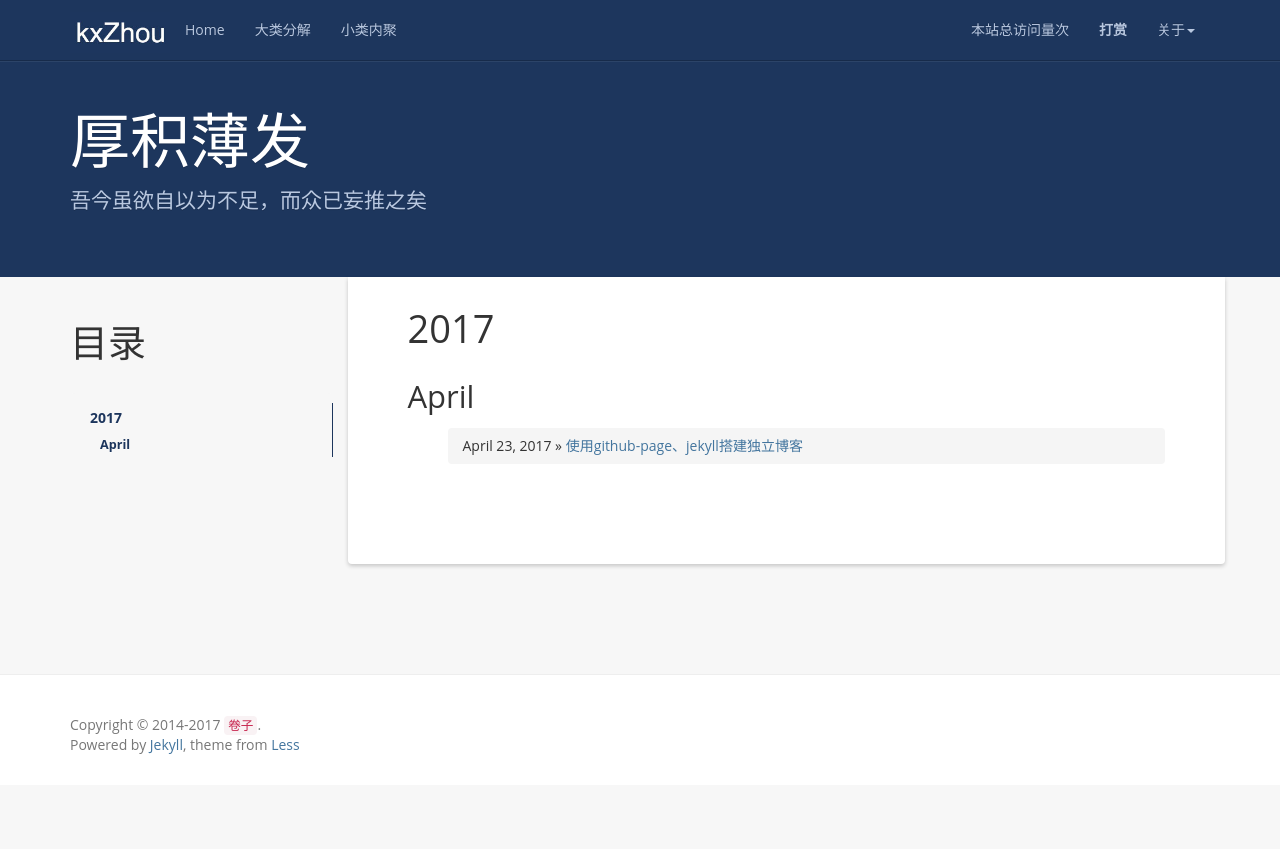
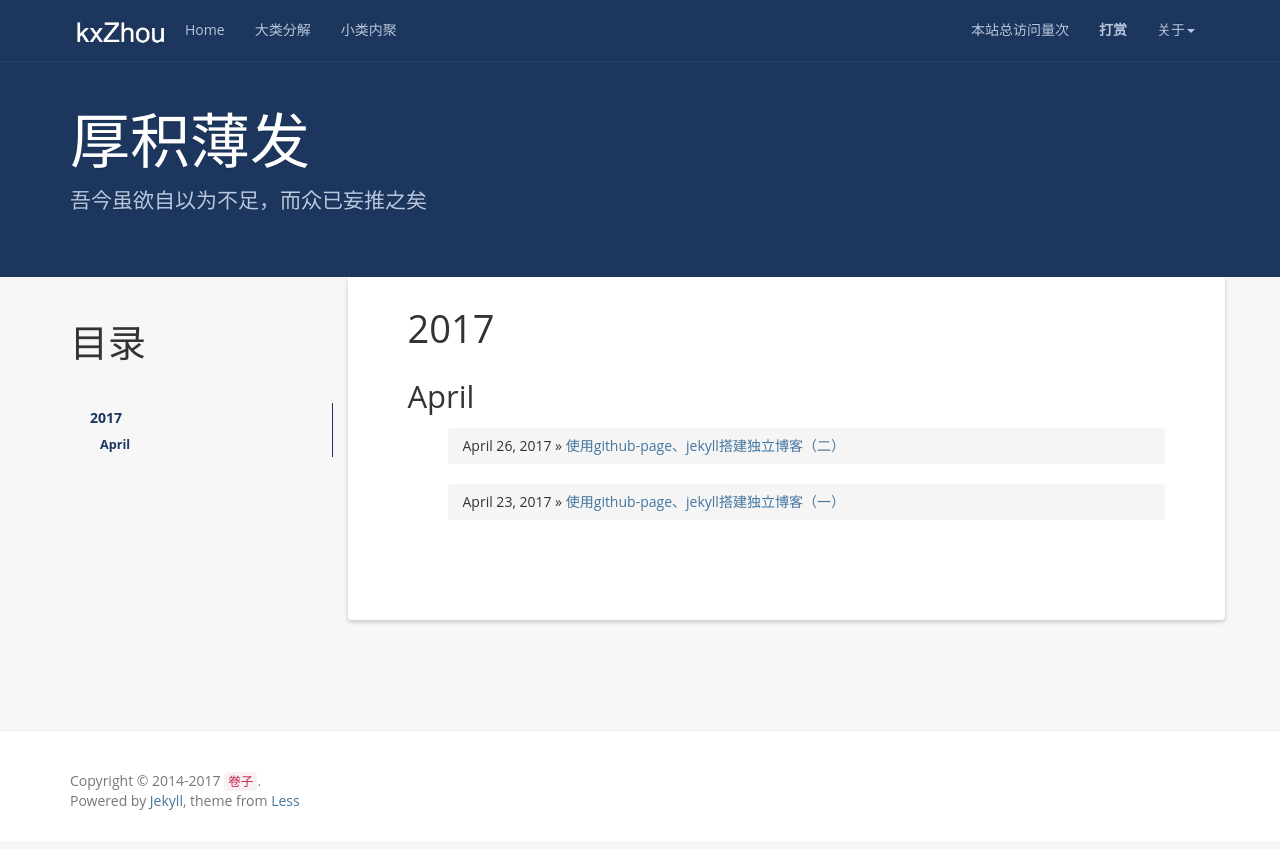
Before and after one commit to kaixuanzhou/kaixuanzhou.github.io, a Jekyll site: the page built from index.html, in a window 1280 px wide. Shown: the top 849 px of the page. Built offline with Jekyll 4.4.1, drawn with Linux system fonts in a browser that asks for light colours; nearby versions of some CDN libraries; the list of posts is cut into pages by our own code; comment, search, counter and statistics services are not loaded; part of the change alters nothing that is shown.

Commit message:
new blog

```diff
--- a/_config.yml
+++ b/_config.yml
@@ -2,9 +2,9 @@
 name: 厚积薄发
 email: 313052590@qq.com
 author: 卷子
-url: https://zkx313052590.github.io
-resume_site: https://zkx313052590.github.io
-github: https://github.com/zkx313052590
+url: https://kaixuanzhou.github.io/
+resume_site: https://kaixuanzhou.github.io/
+github: https://github.com/kaixuanzhou
 baseurl: ""
 description: 吾今虽欲自以为不足，而众已妄推之矣
 meta_description: 卷子;个人博客;zkxuan;
@@ -17,7 +17,7 @@ paginate: 10
 
 exclude: ['README.md', 'Gemfile.lock', 'Gemfile', 'Rakefile']
 
-github_username: luoyan35714
+github_username: kaixuanzhou
 highlighter: Pygments
 
 # Build settings
--- a/_posts/2017-04-23-github-page-blog.md
+++ b/_posts/2017-04-23-github-page-blog.md
@@ -1,6 +1,6 @@
 ---
 layout: post
-title:  使用github-page、jekyll搭建独立博客
+title:  使用github-page、jekyll搭建独立博客（一）
 date:   2017-04-23 15:41:20 +0800
 categories: 技术分享
 tag: interview
--- /dev/null
+++ b/_posts/2017-04-26-github-page-blog.md
@@ -0,0 +1,31 @@
+---
+layout: post
+title:  使用github-page、jekyll搭建独立博客（二）
+date:   2017-4-26 15:36:28 +0800
+categories: 技术分享
+tag: interview
+---
+
+* content
+{:toc}
+
+
+    一直想搭建自己的独立博客，但这几年web前端技术处于井喷式发展，学习各种新技术、新标准都让自己有些分身乏术，搭建博客的事自然也就被自己扔到了爪哇国。
+
+    最近换了新工作，有幸听新同事介绍到利用github-page来搭建独立博客，于是这事便重新拾了起来~
+
+通过上一篇文章的操作，已经在本地搭建了一个jekyll的环境，并且和Github Pages中的环境一致，这次我们只需要将本地代码提交到Github中即可将博客发布到互联网上。
+
+注册Github账户、使用Git等问题，就不再累述，自行Google、Baidu。
+
+在Github上创建一个新的 repository，repository的名字命名为 username.github.io,其中username是你Github的用户名。
+如果这个repository的命名没有和你的用户名对应上，Github Pages便不会工作。
+![创建]({{ '/styles/images/create_repository.jpg' | prepend: site.baseurl  }})
+
+创建完成后，将此repository用git clone到本地项目文件夹（就是上篇文章里jetyll的工作目录）。
+再将文件夹里所有文件push到master中。
+
+_site文件夹是jetyll生成出的网页文件，Github Pages和你的本地环境一致，也会自动将代码编译生成到_site文件夹中，
+所以我们不必将_site文件夹上传上去，一切等着Github Pages自动处理。
+
+.gitignore是git用来排除某些不用上传的文件，在.gitignore中已经有声明了_site文件夹。我们在commit时会自动排除的。
```
Also changed, not shown: styles/images/create_repository.jpg (added).
